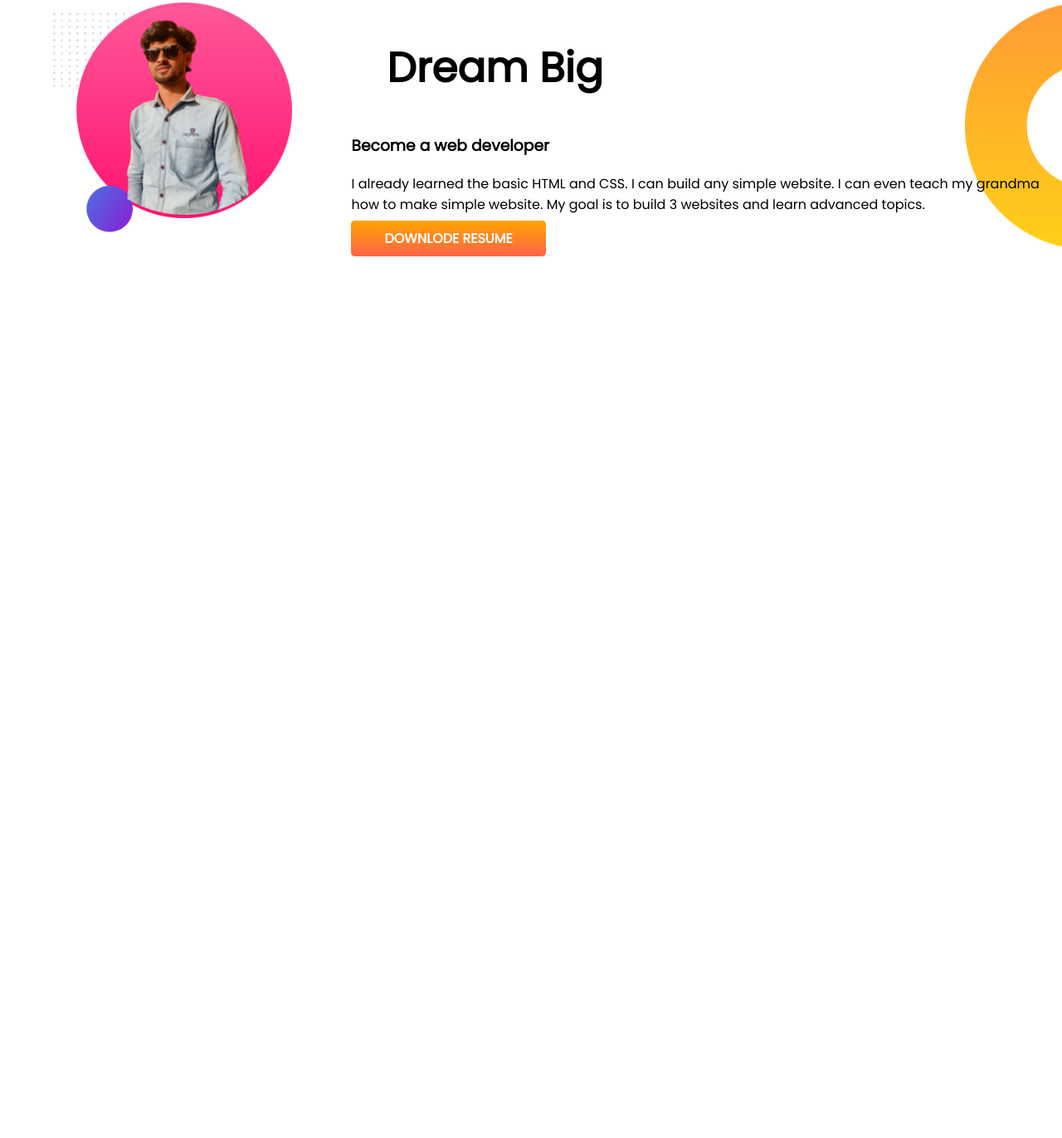
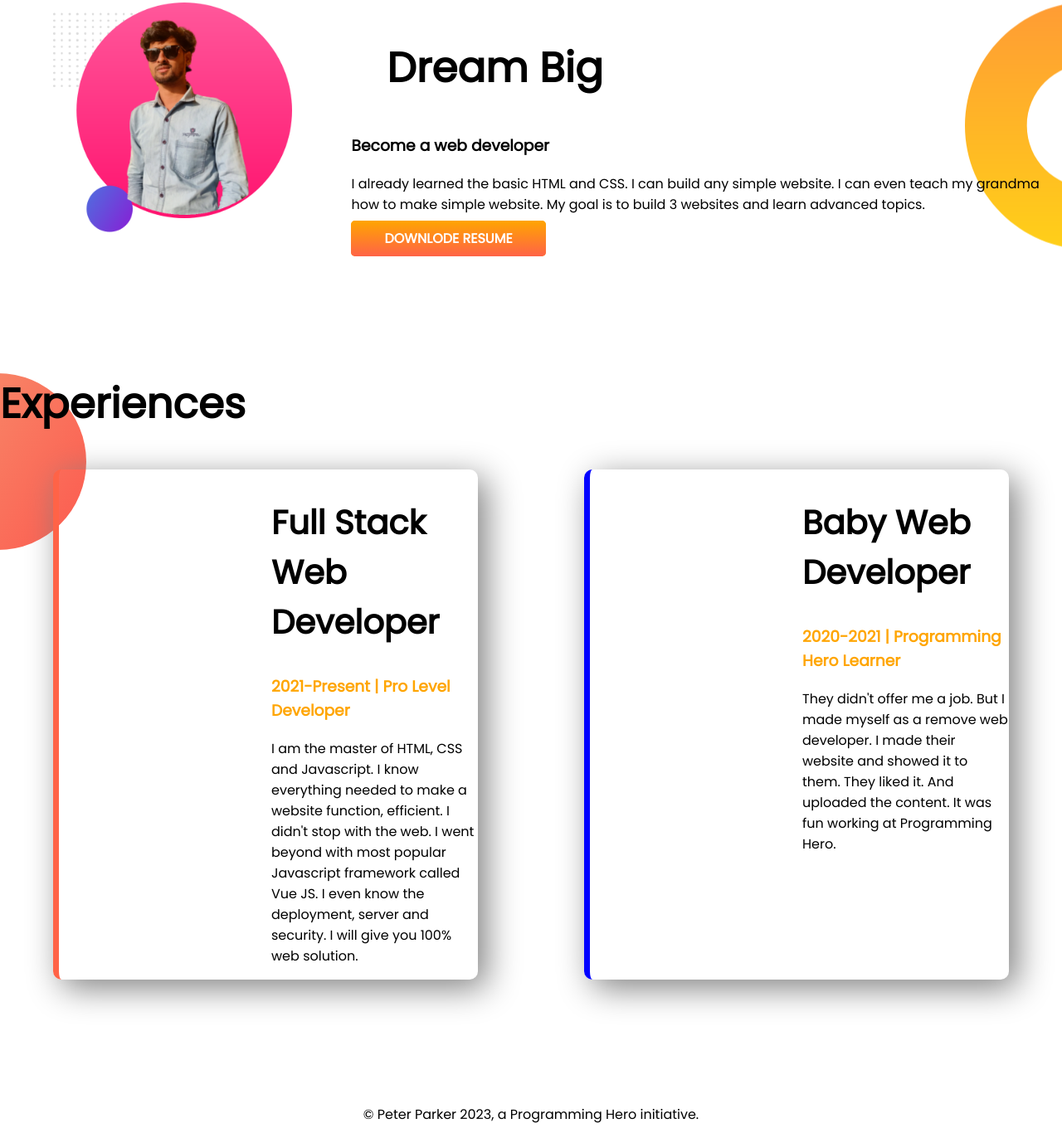
Before and after one commit to Habib9798/Developer-portfolio, a plain HTML site: page index.html in a window 1280 px wide. Shown: the part 635-2007 px from the top of the page at 83% size. Before the commit the page ends 1085 px from the top, so only its background shows below. Drawn offline with Linux system fonts and the light colour scheme.

Commit message:
styled border and footer

```diff
--- a/index.html
+++ b/index.html
@@ -14,7 +14,7 @@
 </head>
 
 <body>
-    <section class="top-banner">
+    <section class="top-banner flexible-container">
         <div class="habu">s
             <h1>Welcome</h1>
             <h1><span class="orange-color ">Habib Bin Amin</span> World</h1>
@@ -27,7 +27,7 @@
         <div class="habu"><img src="images/habib pic.png" alt=""></div>
     </section>
 
-    <section class="dream-big">
+    <section class="dream-big flexible-container">
         <div class="habu">
             <img src="images/habib pic2.png" alt="habib">
         </div>
@@ -41,6 +41,29 @@
         </div>
 
     </section>
+
+    <section class="experience-area">
+        <h1>Experiences</h1>
+
+        <div class="flexible-container">
+            <div id="full-stack-developer" class="experience-item">
+                <h2>Full Stack Web Developer</h2>
+                <h3 class="orange-color">2021-Present | Pro Level Developer</h3>
+                <p>I am the master of HTML, CSS and Javascript. I know everything needed to make a website function, efficient. I didn't stop with the web. I went beyond with most popular Javascript framework called Vue JS. I even know the deployment, server and security. I will give you 100% web solution.</p>
+
+            </div>
+
+            <div id="baby-web-developer" class="experience-item">
+                <h2>Baby Web Developer</h2>
+                <h3  class="orange-color">2020-2021 | Programming Hero Learner</h3>
+                <p>They didn't offer me a job. But I made myself as a remove web developer. I made their website and showed it to them. They liked it. And uploaded the content. It was fun working at Programming Hero.</p>
+            </div>
+        </div>
+
+    </section>
 </body>
+<footer>
+    <p>© Peter Parker 2023, a Programming Hero initiative.</p>
+</footer>
 
 </html>
--- a/style.css
+++ b/style.css
@@ -9,11 +9,15 @@ h1 {
 
 }
 
+h2 {
+    font-size: 40px;
+}
+
 .orange-color {
     color: orange;
 }
 
-section {
+.flexible-container {
     display: flex;
     margin-bottom: 150px;
 }
@@ -42,9 +46,35 @@ section {
     background-image: url(images/top-banner.png);
     background-repeat: no-repeat;
 }
-.dream-big{
+
+.dream-big {
     background-image: url(images/dream-bg.png);
     background-repeat: no-repeat;
     background-position: right;
 
 }
+
+.experience-area {
+    background-image: url(images/exp-bg.png);
+    background-repeat: no-repeat;
+}
+
+.experience-item {
+    width: 40%;
+    margin-left: 5%;
+    margin-right: 5%;
+    padding-left: 20%;
+    border-radius: 10px;
+    box-shadow: 10px 10px 40px gray;
+}
+
+#full-stack-developer {
+    border-left: 7px solid tomato;
+}
+
+#baby-web-developer {
+    border-left: 7px solid blue;
+}
+footer{
+    text-align: center;
+}
```
